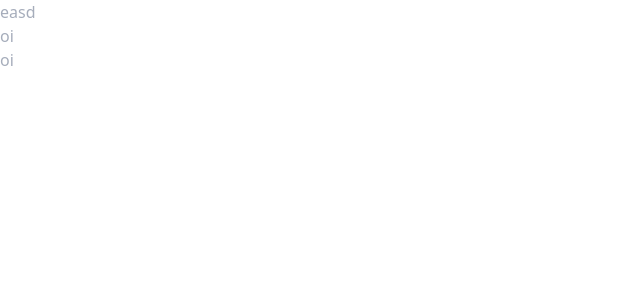
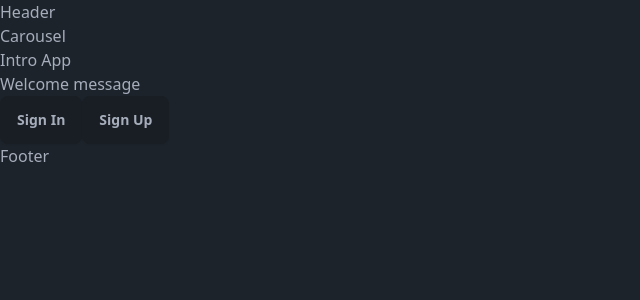
Before and after one commit to matheusbcm/movie-app, a React (Vite) app: page / in a window 1280 px wide. Shown: the top 300 px of the page, without its empty margins (0-640 px from the left). Built offline with nearby package versions, Linux system fonts and the light colour scheme.

Commit message:
setting up intro app page

```diff
--- a/src/App.tsx
+++ b/src/App.tsx
@@ -7,15 +7,17 @@ import {
 import "./App.css";
 import RootLayout from "./rootLayout/RootLayout";
 import Home from "./pages/Home.tsx";
-import Sign from "./pages/Sign.tsx";
+import SignUp from "./pages/SignUp.tsx";
 import Login from "./pages/Login.tsx";
+import IntroApp from "./pages/IntroApp.tsx";
 
 function App() {
   const router = createBrowserRouter(
     createRoutesFromElements(
       <Route path="/" element={<RootLayout />}>
-        <Route index element={<Home />} />
-        <Route path="sign" element={<Sign />} />
+        <Route index element={<IntroApp />} />
+        <Route path="home" element={<Home />} />
+        <Route path="signUp" element={<SignUp />} />
         <Route path="login" element={<Login />} />
       </Route>
     )
--- /dev/null
+++ b/src/components/Carousel.tsx
@@ -0,0 +1,9 @@
+const Carousel = () => {
+    return (
+        <div>
+            <h1>Carousel</h1>
+        </div>
+    );
+}
+
+export default Carousel;
--- /dev/null
+++ b/src/components/Footer.tsx
@@ -0,0 +1,9 @@
+const Footer = () => {
+    return (
+        <footer>
+            <h1>Footer</h1>
+        </footer>
+    );
+}
+
+export default Footer;
--- /dev/null
+++ b/src/components/Header.tsx
@@ -0,0 +1,9 @@
+const Header = () => {
+    return (
+        <header>
+            <h1>Header</h1>
+        </header>
+    );
+}
+
+export default Header;
--- a/src/pages/Home.tsx
+++ b/src/pages/Home.tsx
@@ -1,18 +1,8 @@
 const Home = () => {
   return (
-    <div className="w-screen h-screen bg-white flex flex-col ">
-      <div className="max-h-4 max-w-6 flex-1 flex flex-col">
-        <header>
-          <p>easd</p>
-        </header>
-        <main className="">
-          <h1>oi</h1>
-        </main>
-        <footer>
-          <p>oi</p>
-        </footer>
-      </div>
-    </div>
+    <>
+      <h1>Home</h1>
+    </>
   );
 };
 
--- /dev/null
+++ b/src/pages/IntroApp.tsx
@@ -0,0 +1,19 @@
+import Carousel from "../components/Carousel";
+
+const IntroApp = () => {
+    return (
+        <>
+            <Carousel />
+            <section>
+                <h1>Intro App</h1>
+                <p>Welcome message</p>
+            </section>
+            <div>
+                <button className="btn">Sign In</button>
+                <button className="btn">Sign Up</button>
+            </div>
+        </>
+    );
+}
+
+export default IntroApp;
--- a/src/rootLayout/RootLayout.tsx
+++ b/src/rootLayout/RootLayout.tsx
@@ -1,10 +1,16 @@
 import { Outlet } from "react-router-dom";
+import Header from "../components/Header";
+import Footer from "../components/Footer";
 
 const RootLayout = () => {
   return (
-    <div>
-      <Outlet />
-    </div>
+    <>
+      <Header />
+      <main>
+       <Outlet />
+      </main>
+      <Footer />
+    </>
   );
 };
 
```
Also changed, not shown: src/pages/SignUp.tsx (renamed from src/pages/Sign.tsx).
